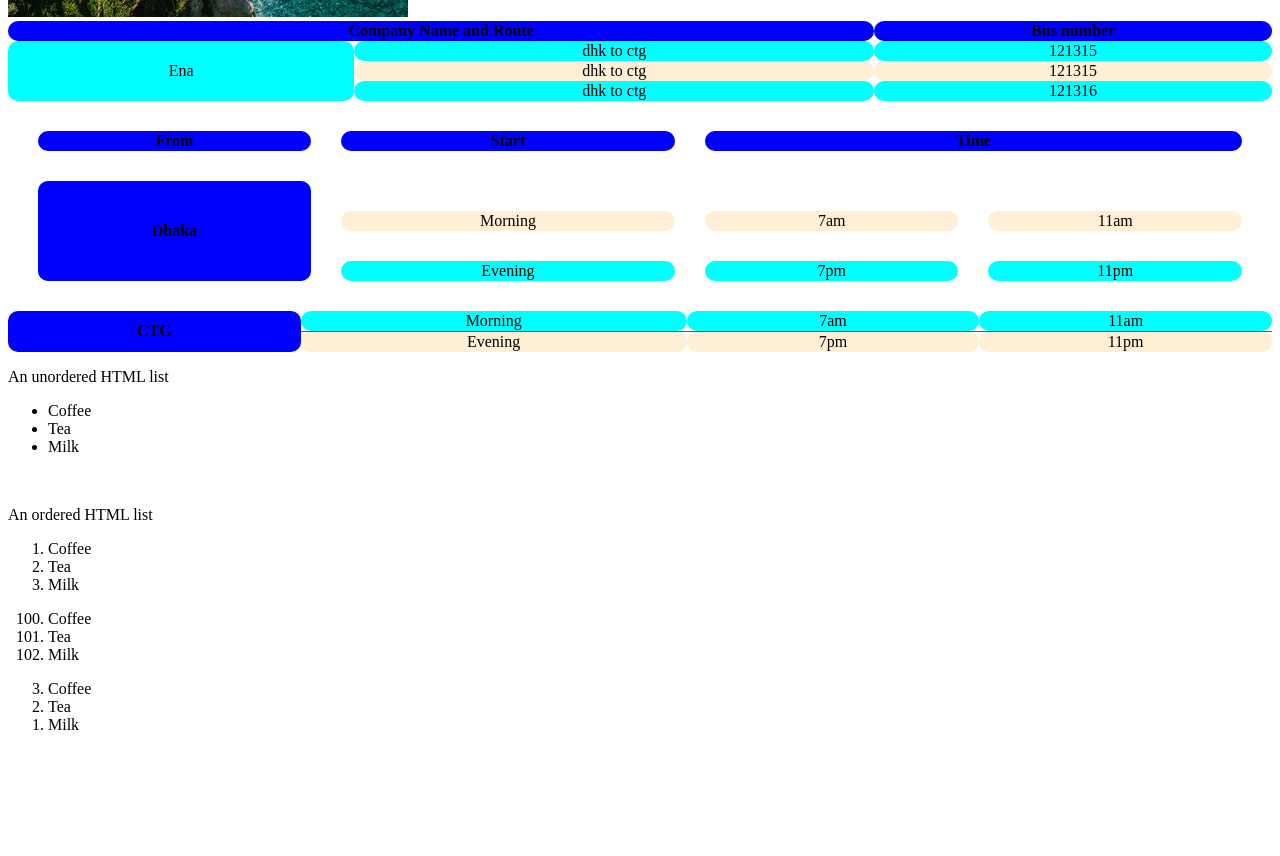
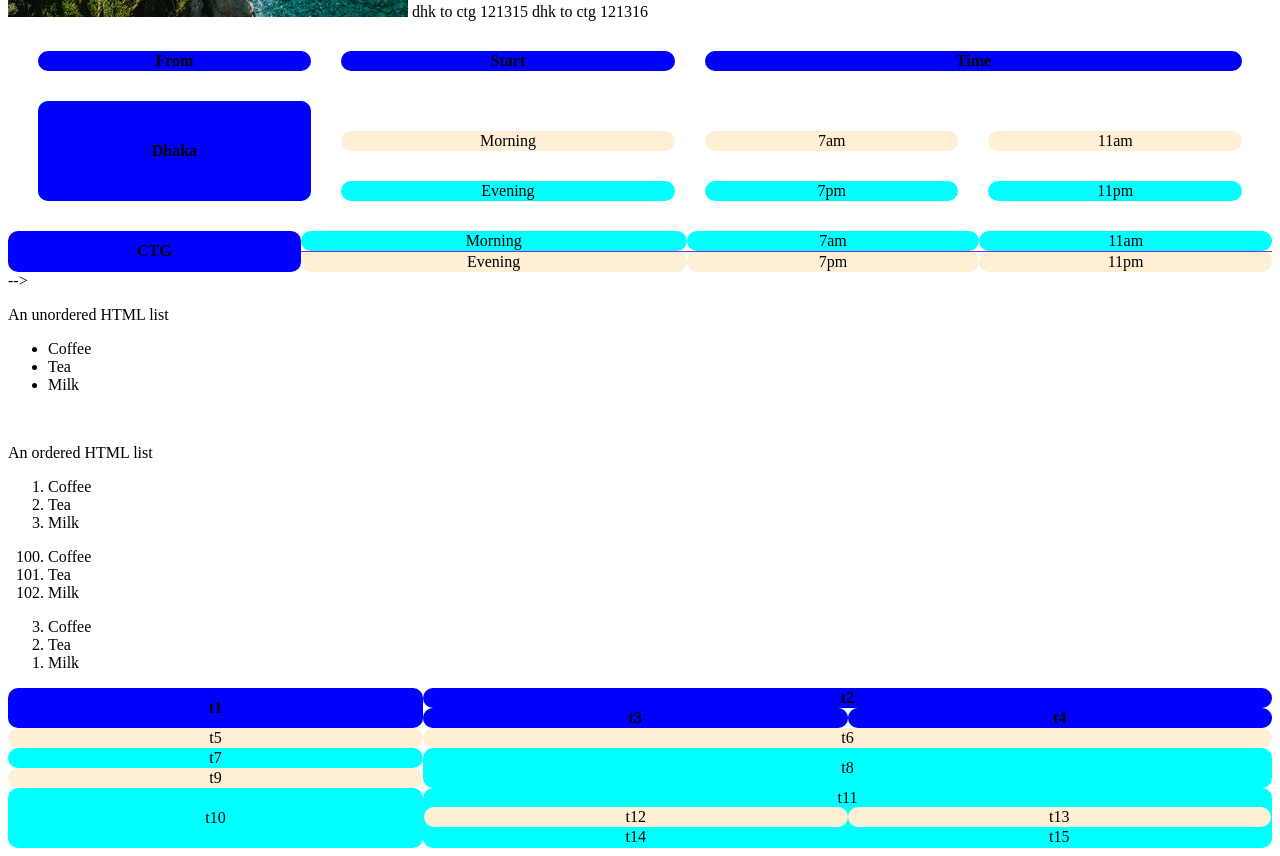
Before and after one commit to ZaideRahman/html_433_tutorial, a plain HTML site: page index.html in a window 1280 px wide. Shown: the part 4492-5348 px from the top of the page. Before the commit the page ends 5242 px from the top, so only its background shows below. Drawn offline with Linux system fonts and the light colour scheme.

Commit message:
Add files via upload

```diff
--- a/index.html
+++ b/index.html
@@ -95,7 +95,7 @@
      <source media="(min-width: 650px)" srcset="image/nature.jpg">
      <img src="image/nature.jpg" style="width:auto;">
      </picture>
-     <table>
+<!--      <table>
      	<tr>
      		<th colspan="2">Company Name and Route</th>
      		<th>Bus number</th>
@@ -162,7 +162,7 @@
      			</tr>
      		</table>
      		</table>
-     </table>
+     </table> -->
 
 
 
@@ -191,6 +191,48 @@
   <li>Tea</li>
   <li>Milk</li>
 </ol>
+<table>
+	<tbody>
+		<tr>
+	<th rowspan="2">t1</th>
+	<th colspan="2">t2</th>
+	</tr>
+	<tr>
+		<th>t3</th>
+		<th>t4</th>
+	</tr>
+	<tr>
+		<td>t5</td>
+		<td colspan="2">t6</td>
+	</tr>
+	<tr>
+		<td>t7</td>
+		<td colspan="2" rowspan="2">t8</td>
+	</tr>
+	<tr>
+		<td>t9</td>
+	</tr>
+	<tr>
+		<td>t10</td>
+		<td colspan="2">
+			<table>
+				<caption>t11</caption>
+				<tbody>
+				<tr>
+					<td>t12</td>
+					<td>t13</td>
+				</tr>
+				<tr>
+					<td>t14</td>
+					<td>t15</td>
+				</tr>
+				</tbody>
+			</table>
+
+		</td>
+	</tr>
+	</tbody>
+</table>
 
 </body>
 </html>
```
